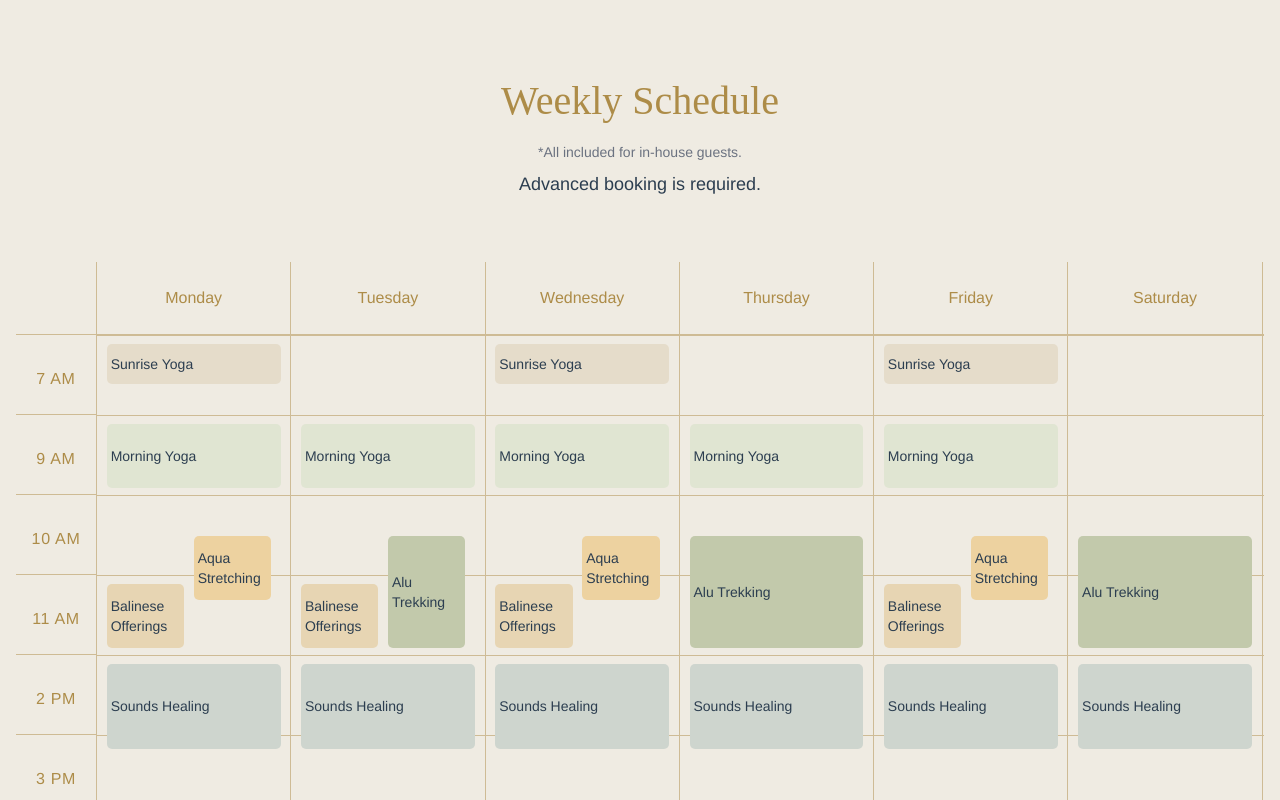
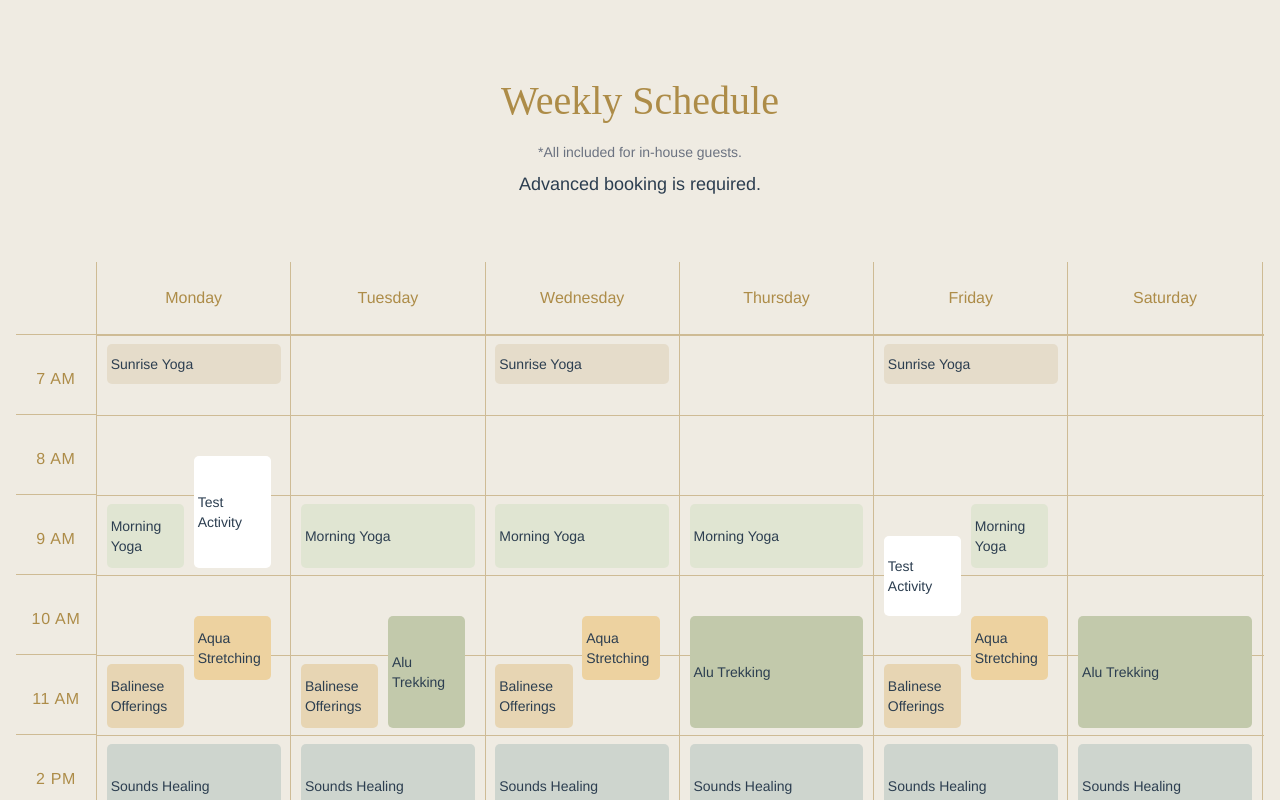
Before and after one commit to RickyT87411/EventTimetable_VueJS, a Vue app: page / in a window 1280 px wide. Shown: the top 800 px of the page. Built offline with nearby package versions, Linux system fonts and the light colour scheme.

Commit message:
Fixed: End time issue.

```diff
--- a/src/components/WeeklySchedule.vue
+++ b/src/components/WeeklySchedule.vue
@@ -132,6 +132,15 @@ export default defineComponent({
           { day: "Saturday", startTime: 10.5, endTime: 14 },
         ],
       },
+      {
+        name: "Test Activity",
+        color: "#FFFFFF",
+        times: [
+          { day: "Sunday", startTime: 9.5, endTime: 14 },
+          { day: "Monday", startTime: 8.5, endTime: 10 },
+          { day: "Friday", startTime: 9.5, endTime: 10.5 },
+        ],
+      },
     ];
 
     const generateTimeSlots = (activities) => {
@@ -152,7 +161,6 @@ export default defineComponent({
 
       // Check if the last endTime isn't a float number and is the largest number among time slots in a day
       const lastEndTime = timeSlotsArray[timeSlotsArray.length - 1];
-      console.log("last end time", lastEndTime);
       if (
         Number.isInteger(lastEndTime) === true &&
         lastEndTime === Math.max(...timeSlotsArray)
@@ -194,9 +202,6 @@ export default defineComponent({
         // If activity duration is greater than or equal to 2 hours
         const startIndex = timeSlots.indexOf(Math.floor(startTime));
         const endIndex = timeSlots.indexOf(Math.floor(endTime));
-
-        console.log("start", startIndex);
-        console.log("end", endIndex);
 
         if (Number.isInteger(startTime) === true) {
           height = `${
@@ -306,8 +311,8 @@ export default defineComponent({
 
 .custom-width {
   z-index: 9;
+
 }
-
 .sticky-container {
   position: sticky;
   left: 0;
```
